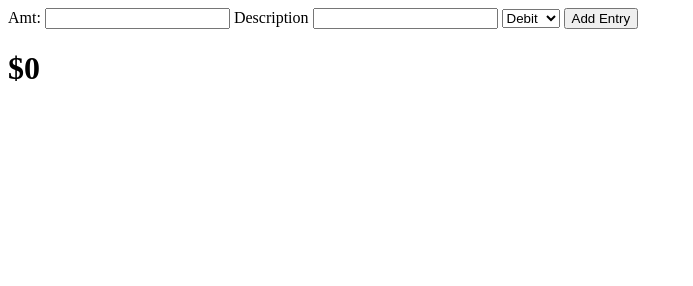
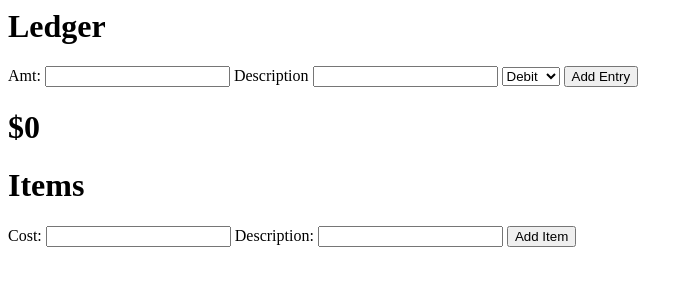
Before and after one commit to DirkDobson/Budget, a plain HTML site: page index.html in a window 1280 px wide. Shown: the whole page, without its empty margins (0-693 px from the left). Drawn offline with nearby package versions, Linux system fonts and the light colour scheme.

Commit message:
add items form

```diff
--- a/index.html
+++ b/index.html
@@ -3,6 +3,9 @@
     <link rel="stylesheet" href="./styles.css" />
   </head>
   <body>
+    <div id="container">
+      <div id="balance">
+        <h1>Ledger</h1>
         <form id="add_entry">
           <label>Amt:</label>
           <input
@@ -24,6 +27,23 @@
         </ul>
 
         <h1 id="total">$0</h1>
+      </div>
+      <div id="wish_list">
+        <h1>Items</h1>
+        <form id="add_item">
+          <label>Cost:</label>
+          <input
+            name="cost"
+            type="number"
+            min="0"
+            required
+          />
+          <label>Description:</label>
+          <input name="description" required />
+          <button>Add Item</button>
+        </form>
+      </div>
+    </div>
 
     <script src="https://unpkg.com/redux@4.0.0/dist/redux.min.js"></script>
     <script src="./main.js"></script>
--- a/main.js
+++ b/main.js
@@ -47,6 +47,7 @@ const { createStore, combineReducers, compose } = Redux
 
 const rootReducer = combineReducers({
   ledger,
+  items,
 })
 
 const store = createStore(
```
Lines whose indentation alone changed are shown as unchanged.
